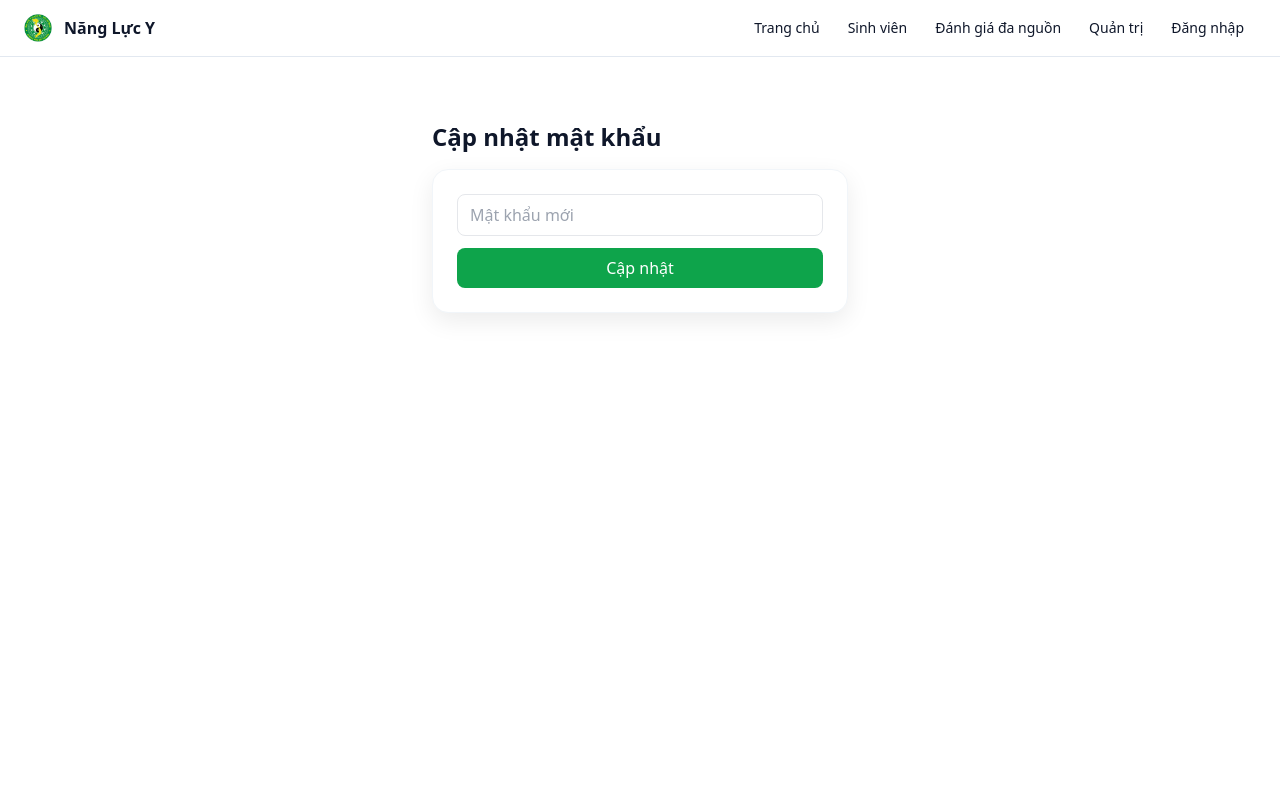
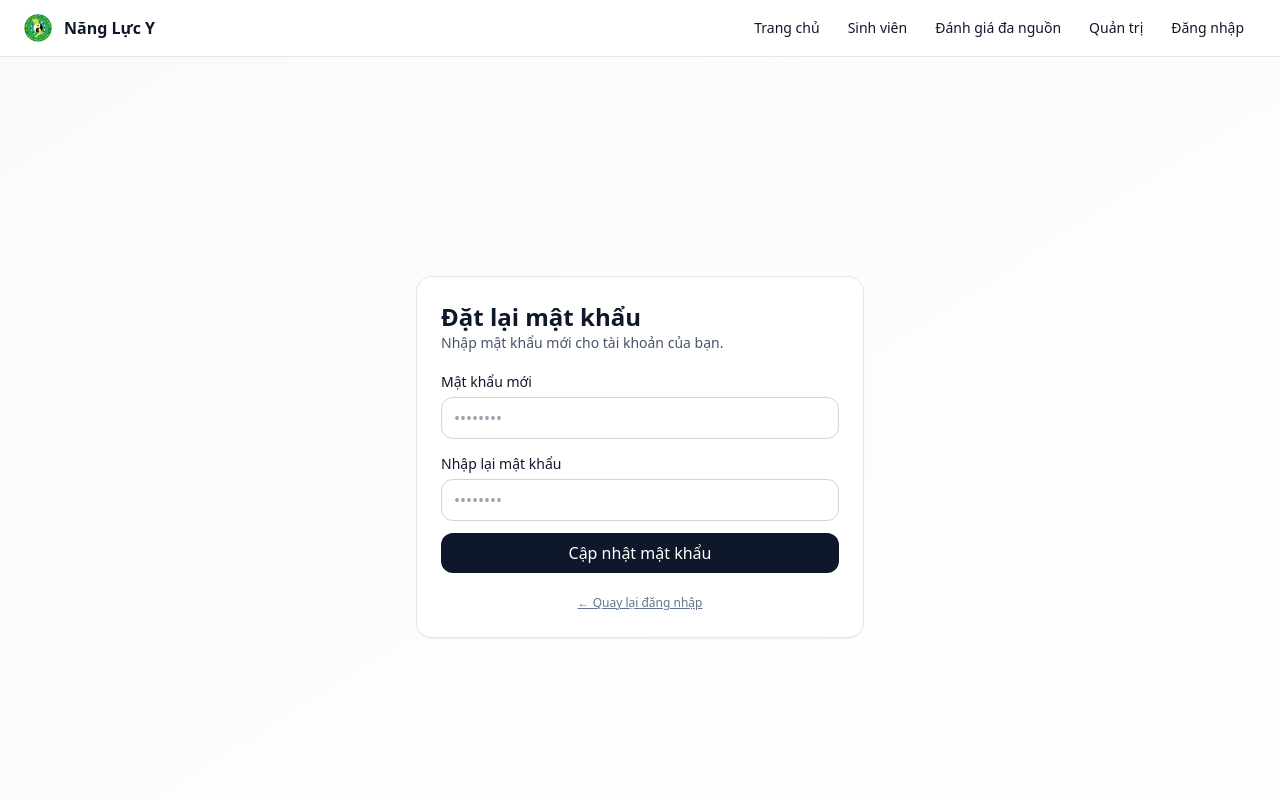
Before and after one commit to vophong90/CBME_Atlas, a Next.js app: page /auth/update-password in a window 1280 px wide. Shown: the top 800 px of the page. Built offline with nearby package versions, Linux system fonts and the light colour scheme; no server answers.

Commit message:
Update page.tsx

```diff
--- a/app/(auth)/auth/update-password/page.tsx
+++ b/app/(auth)/auth/update-password/page.tsx
@@ -1,39 +1,92 @@
-'use client'
-export const dynamic = 'force-dynamic'
-export const revalidate = 0
+'use client';
 
-import { useState } from 'react'
-import { useRouter } from 'next/navigation'
-import { getSupabase } from '../../../../lib/supabase-browser'
+import { getSupabase } from '@/lib/supabase-browser';
+import { useEffect, useState } from 'react';
+import { useRouter, useSearchParams } from 'next/navigation';
 
-export default function UpdatePassword() {
-  const router = useRouter()
-  const [pw, setPw] = useState(''); const [err, setErr] = useState<string>(); const [loading, setLoading] = useState(false)
+export default function UpdatePasswordPage() {
+  const supabase = getSupabase();
+  const router = useRouter();
+  const q = useSearchParams();
 
-  async function onSubmit() {
+  const [pw1, setPw1] = useState('');
+  const [pw2, setPw2] = useState('');
+  const [loading, setLoading] = useState(false);
+  const [msg, setMsg] = useState<string | null>(null);
+  const [err, setErr] = useState<string | null>(null);
+
+  // Optionally: nếu Supabase gửi ?error_description=... qua URL
+  useEffect(() => {
+    const e = q.get('error_description');
+    if (e) setErr(e);
+  }, [q]);
+
+  async function onSubmit(e: React.FormEvent) {
+    e.preventDefault();
+    setErr(null); setMsg(null);
+
+    if (pw1.length < 8) return setErr('Mật khẩu mới phải ≥ 8 ký tự.');
+    if (pw1 !== pw2) return setErr('Mật khẩu nhập lại không khớp.');
+
     try {
-      setLoading(true); setErr(undefined)
-      const supabase = getSupabase()
-      const { error } = await supabase.auth.updateUser({ password: pw, data: { must_change_password: false } })
-      if (error) { setErr(error.message); return }
-      alert('Đổi mật khẩu thành công'); router.replace('/')
-    } catch (e:any) {
-      setErr(String(e?.message || e))
+      setLoading(true);
+      const { error } = await supabase.auth.updateUser({ password: pw1 });
+      if (error) throw error;
+      setMsg('Đã cập nhật mật khẩu. Bạn sẽ được chuyển về trang đăng nhập.');
+      setTimeout(() => router.replace('/login'), 1200);
+    } catch (e: any) {
+      setErr(e?.message ?? 'Không thể cập nhật mật khẩu. Hãy mở lại liên kết trong email.');
     } finally {
-      setLoading(false)
+      setLoading(false);
     }
   }
 
   return (
-    <div className="mx-auto max-w-md px-4 py-16">
-      <h1 className="text-2xl font-semibold">Cập nhật mật khẩu</h1>
-      <div className="card mt-4 space-y-3">
-        <input className="border rounded-lg px-3 py-2 w-full" type="password" placeholder="Mật khẩu mới" value={pw} onChange={e=>setPw(e.target.value)} />
-        <button onClick={onSubmit} disabled={loading} className="px-4 py-2 rounded-lg bg-[var(--brand-primary)] text-white w-full">
-          {loading ? 'Đang cập nhật...' : 'Cập nhật'}
-        </button>
-        {err && <div className="text-sm text-red-600">{err}</div>}
+    <div className="min-h-screen grid place-items-center bg-gradient-to-br from-slate-50 to-white p-4">
+      <div className="w-full max-w-md rounded-2xl border border-slate-200 bg-white p-6 shadow-sm">
+        <h1 className="text-2xl font-semibold">Đặt lại mật khẩu</h1>
+        <p className="text-sm text-slate-600">Nhập mật khẩu mới cho tài khoản của bạn.</p>
+
+        <form onSubmit={onSubmit} className="mt-4 space-y-3">
+          <div>
+            <label className="text-sm font-medium">Mật khẩu mới</label>
+            <input
+              type="password"
+              value={pw1}
+              onChange={(e) => setPw1(e.target.value)}
+              className="mt-1 w-full rounded-xl border border-slate-300 px-3 py-2 outline-none focus:ring"
+              placeholder="••••••••"
+              required
+            />
+          </div>
+          <div>
+            <label className="text-sm font-medium">Nhập lại mật khẩu</label>
+            <input
+              type="password"
+              value={pw2}
+              onChange={(e) => setPw2(e.target.value)}
+              className="mt-1 w-full rounded-xl border border-slate-300 px-3 py-2 outline-none focus:ring"
+              placeholder="••••••••"
+              required
+            />
+          </div>
+
+          {err && <div className="rounded-xl border border-red-200 bg-red-50 px-3 py-2 text-sm text-red-700">{err}</div>}
+          {msg && <div className="rounded-xl border border-emerald-200 bg-emerald-50 px-3 py-2 text-sm text-emerald-700">{msg}</div>}
+
+          <button
+            type="submit"
+            disabled={loading}
+            className="w-full rounded-xl bg-slate-900 px-3 py-2 text-white hover:opacity-95 disabled:opacity-50"
+          >
+            {loading ? 'Đang cập nhật...' : 'Cập nhật mật khẩu'}
+          </button>
+        </form>
+
+        <div className="mt-4 text-center">
+          <a href="/login" className="text-xs text-slate-500 underline">← Quay lại đăng nhập</a>
+        </div>
       </div>
     </div>
-  )
+  );
 }
```
